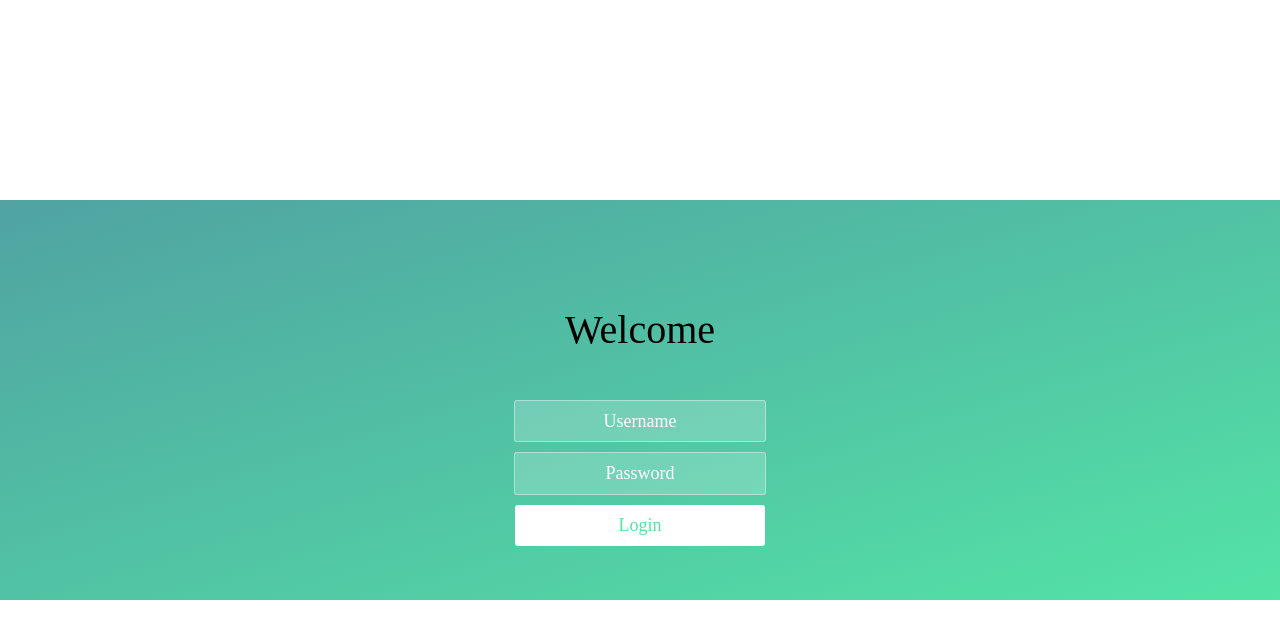
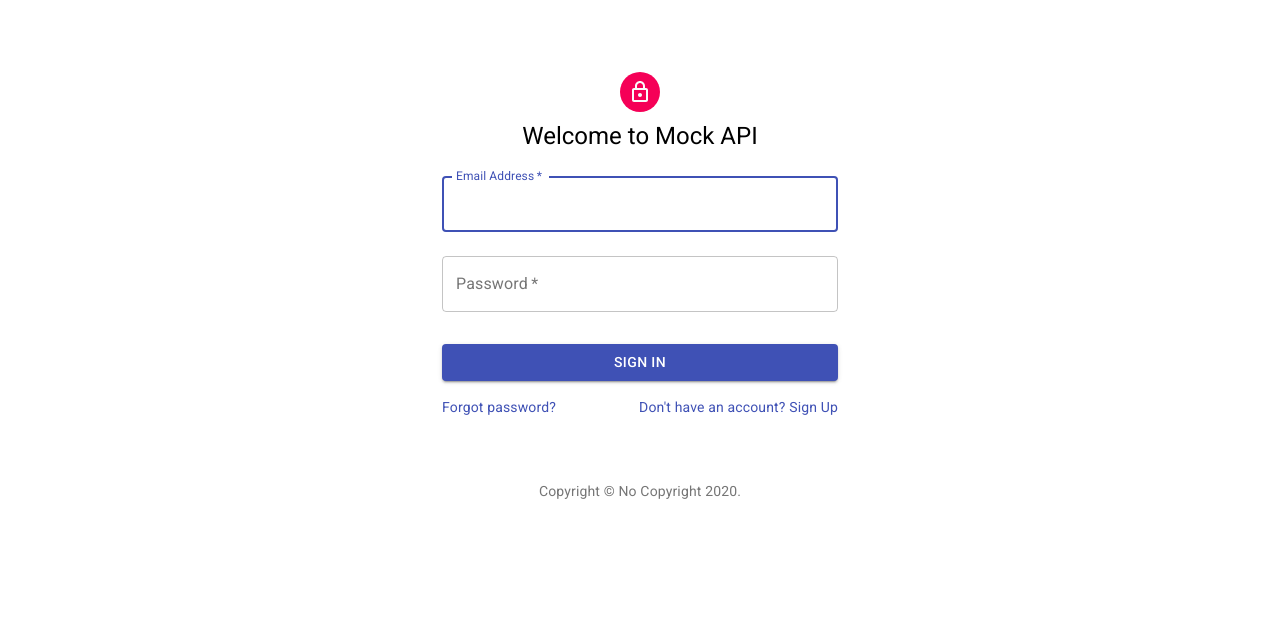
Before and after one commit to yaololo/set-up-project, a React app in the folder client/: page / in a window 1280 px wide. Shown: the top 638 px of the page. Built offline with nearby package versions, Linux system fonts and the light colour scheme.

Commit message:
Build login form with material ui component

```diff
--- a/client/src/components/login/index.tsx
+++ b/client/src/components/login/index.tsx
@@ -1,135 +1,136 @@
-import React from "react";
-import styled from "styled-components";
+import React, { useState } from "react";
+import {
+  Avatar,
+  Button,
+  TextField,
+  FormControlLabel,
+  Checkbox,
+  Link,
+  Grid,
+  Box,
+  Typography,
+  Container
+} from "@material-ui/core";
+import LockOutlinedIcon from "@material-ui/icons/LockOutlined";
+import { useStyles } from "./style";
 
-const LoginWrapper = styled.div`
-  .wrapper {
-    background: #50a3a2;
-    background: -webkit-linear-gradient(top left, #50a3a2 0%, #53e3a6 100%);
-    background: -moz-linear-gradient(top left, #50a3a2 0%, #53e3a6 100%);
-    background: -o-linear-gradient(top left, #50a3a2 0%, #53e3a6 100%);
-    background: linear-gradient(to bottom right, #50a3a2 0%, #53e3a6 100%);
+interface IFormValues {
+  email: string;
+  password: string;
+}
 
-    position: absolute;
-    top: 50%;
-    left: 0;
-    width: 100%;
-    height: 400px;
-    margin-top: -200px;
-    overflow: hidden;
-
-    &.form-success {
-      .container {
-        h1 {
-          transform: translateY(85px);
-        }
-      }
-    }
-  }
-
-  .container {
-    max-width: 600px;
-    margin: 0 auto;
-    padding: 80px 0;
-    height: 400px;
-    text-align: center;
-
-    h1 {
-      font-size: 40px;
-      transition-duration: 1s;
-      transition-timing-function: ease-in-put;
-      font-weight: 200;
-    }
-  }
-
-  form {
-    padding: 20px 0;
-    position: relative;
-    z-index: 2;
-
-    input {
-      display: block;
-      appearance: none;
-      outline: 0;
-      border: 1px solid rgba(255, 255, 255, 0.4);
-      background-color: rgba(255, 255, 255, 0.2);
-      width: 250px;
-
-      border-radius: 3px;
-      padding: 10px 0;
-      margin: 0 auto 10px auto;
-      display: block;
-      text-align: center;
-      font-size: 18px;
-
-      color: white;
-
-      transition-duration: 0.25s;
-      font-weight: 300;
-
-      &::placeholder {
-        color: white;
-        opacity: 1; /* Firefox */
-      }
-
-      &:-ms-input-placeholder {
-        /* Internet Explorer 10-11 */
-        color: white;
-      }
-
-      &::-ms-input-placeholder {
-        /* Microsoft Edge */
-        color: white;
-      }
-
-      &:hover {
-        background-color: rgba(255, 255, 255, 0.4);
-      }
-
-      &:focus {
-        background-color: white;
-        width: 300px;
-
-        color: #53e3a6;
-      }
-    }
-
-    button {
-      appearance: none;
-      outline: 0;
-      background-color: white;
-      border: 0;
-      padding: 10px 15px;
-      color: #53e3a6;
-      border-radius: 3px;
-      width: 250px;
-      cursor: pointer;
-      font-size: 18px;
-      transition-duration: 0.25s;
-
-      &:hover {
-        background-color: rgb(245, 247, 249);
-      }
-    }
-  }
-`;
+const Copyright = () => {
+  return (
+    <Typography variant="body2" color="textSecondary" align="center">
+      {"Copyright © "}
+      <Link
+        color="inherit"
+        href="#"
+        onClick={(e: React.MouseEvent) => e.preventDefault()}
+      >
+        No Copyright
+      </Link>{" "}
+      {new Date().getFullYear()}
+      {"."}
+    </Typography>
+  );
+};
 
 const Login = () => {
+  const classes = useStyles();
+  const [formValues, setFormValues] = useState<IFormValues>({
+    email: "",
+    password: ""
+  });
+  const [errorMsg, setErrorMsg] = useState<string>("");
+
+  const emailValidationRegex = /^(([^<>()\[\]\.,;:\s@\"]+(\.[^<>()\[\]\.,;:\s@\"]+)*)|(\".+\"))@(([^<>()[\]\.,;:\s@\"]+\.)+[^<>()[\]\.,;:\s@\"]{2,})$/i;
+
+  const handleOnChange = (fieldName: keyof IFormValues) => (
+    event: React.ChangeEvent<HTMLInputElement>
+  ) => {
+    setFormValues({ ...formValues, [fieldName]: event.target.value });
+  };
+
+  const handleSubmit = () => {};
+
+  const emailValidation = () => {
+    const { email } = formValues;
+    const isValid = emailValidationRegex.test(email.toLowerCase());
+
+    if (!isValid) {
+      setErrorMsg("Invalid email format");
+    } else {
+      setErrorMsg("");
+    }
+  };
+
   return (
-    <LoginWrapper>
-      <div className="wrapper">
-        <div className="container">
-          <h1>Welcome</h1>
-
-          <form className="form">
-            <input type="text" placeholder="Username" />
-            <input type="password" placeholder="Password" />
-            <button type="submit" id="login-button">
-              Login
-            </button>
-          </form>
-        </div>
+    <Container component="main" maxWidth="xs">
+      <div className={classes.paper}>
+        <Avatar className={classes.avatar}>
+          <LockOutlinedIcon />
+        </Avatar>
+        <Typography component="h1" variant="h5">
+          Welcome to Mock API
+        </Typography>
+        <form className={classes.form} onSubmit={handleSubmit}>
+          <TextField
+            variant="outlined"
+            margin="normal"
+            required
+            fullWidth
+            label="Email Address"
+            autoComplete="email"
+            autoFocus
+            onChange={handleOnChange("email")}
+            onBlur={emailValidation}
+            value={formValues.email}
+            helperText={errorMsg}
+            error={errorMsg ? true : false}
+          />
+          <TextField
+            variant="outlined"
+            margin="normal"
+            required
+            fullWidth
+            label="Password"
+            type="password"
+            autoComplete="current-password"
+            value={formValues.password}
+            onChange={handleOnChange("password")}
+          />
+          {/* <FormControlLabel
+            control={<Checkbox value="remember" color="primary" />}
+            label="Remember me"
+          /> */}
+          <Button
+            type="submit"
+            fullWidth
+            variant="contained"
+            color="primary"
+            className={classes.submit}
+          >
+            Sign In
+          </Button>
+          <Grid container>
+            <Grid item xs>
+              <Link href="#" variant="body2">
+                Forgot password?
+              </Link>
+            </Grid>
+            <Grid item>
+              <Link href="#" variant="body2">
+                {"Don't have an account? Sign Up"}
+              </Link>
+            </Grid>
+          </Grid>
+        </form>
       </div>
-    </LoginWrapper>
+      <Box mt={8}>
+        <Copyright />
+      </Box>
+    </Container>
   );
 };
 
```
